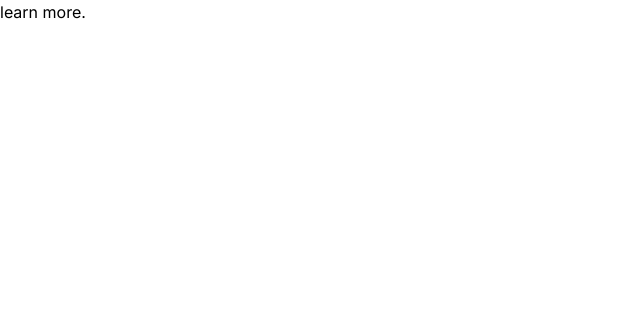
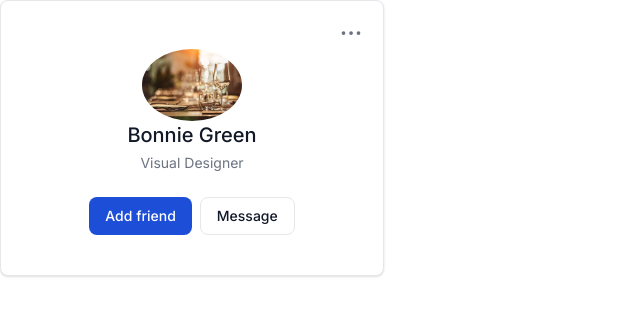
Before and after one commit to TamannaAfroz2666/PracticeProjectNextJs, a Next.js app: page /content-blog/1 in a window 1280 px wide. Shown: the top 316 px of the page, without its empty margins (0-640 px from the left). Built offline with nearby package versions, Linux system fonts and the light colour scheme.

Commit message:
dropdown add

```diff
--- /dev/null
+++ b/src/Styles/LearnMore/LearnMore.css
@@ -0,0 +1,9 @@
+*{
+    margin: 0;
+    padding: 0;
+    box-sizing: border-box;
+}
+
+.imgCore{
+    border-radius: 50%;
+}
--- a/src/app/content-blog/[learnmore]/page.jsx
+++ b/src/app/content-blog/[learnmore]/page.jsx
@@ -1,11 +1,103 @@
-import React from 'react';
+"use client"
+import React, { useState } from "react";
+import Image from "next/image";
+import "../../../Styles/LearnMore/LearnMore.css";
 
 const LearnMore = () => {
-    return (
-        <div>
-            learn more.
+    const [isOpen, setIsOpen] = useState(false)
+    const openToggle = () => {
+        console.log('click');
+        setIsOpen(!isOpen)
+    }
+
+
+  return (
+    <div>
+      <div class="w-full max-w-sm bg-white border border-gray-200 rounded-lg shadow dark:bg-gray-800 dark:border-gray-700">
+      <div className="flex justify-end px-4 pt-4">
+      <button
+        id="dropdownButton"
+        onClick={openToggle}
+        className="inline-block text-gray-500 dark:text-gray-400 hover:bg-gray-100 dark:hover:bg-gray-700 focus:ring-4 focus:outline-none focus:ring-gray-200 dark:focus:ring-gray-700 rounded-lg text-sm p-1.5"
+        type="button"
+      >
+        <span className="sr-only">Open dropdown</span>
+        <svg
+          className="w-5 h-5"
+          aria-hidden="true"
+          xmlns="http://www.w3.org/2000/svg"
+          fill="currentColor"
+          viewBox="0 0 16 3"
+        >
+          <path d="M2 0a1.5 1.5 0 1 1 0 3 1.5 1.5 0 0 1 0-3Zm6.041 0a1.5 1.5 0 1 1 0 3 1.5 1.5 0 0 1 0-3ZM14 0a1.5 1.5 0 1 1 0 3 1.5 1.5 0 0 1 0-3Z" />
+        </svg>
+      </button>
+      {/* Dropdown menu */}
+      <div
+        id="dropdown"
+        className={`z-10 ${isOpen ? 'block' : 'hidden'} text-base list-none bg-white divide-y divide-gray-100 rounded-lg shadow w-44 dark:bg-gray-700`}
+      >
+        <ul className="py-2" aria-labelledby="dropdownButton">
+          <li>
+            <a
+              href="#"
+              className="block px-4 py-2 text-sm text-gray-700 hover:bg-gray-100 dark:hover:bg-gray-600 dark:text-gray-200 dark:hover:text-white"
+            >
+              Edit
+            </a>
+          </li>
+          <li>
+            <a
+              href="#"
+              className="block px-4 py-2 text-sm text-gray-700 hover:bg-gray-100 dark:hover:bg-gray-600 dark:text-gray-200 dark:hover:text-white"
+            >
+              Export Data
+            </a>
+          </li>
+          <li>
+            <a
+              href="#"
+              className="block px-4 py-2 text-sm text-red-600 hover:bg-gray-100 dark:hover:bg-gray-600 dark:text-gray-200 dark:hover:text-white"
+            >
+              Delete
+            </a>
+          </li>
+        </ul>
+      </div>
+    </div>
+        <div class="flex flex-col items-center pb-10">
+          {/* <img class="w-24 h-24 mb-3 rounded-full shadow-lg" src="/docs/images/people/profile-picture-3.jpg" alt="Bonnie image"/> */}
+          <Image
+            src="/img1.jpg"
+            height={100}
+            width={100}
+            alt="not found"
+            className="imgCore"
+          />
+          <h5 class="mb-1 text-xl font-medium text-gray-900 dark:text-white">
+            Bonnie Green
+          </h5>
+          <span class="text-sm text-gray-500 dark:text-gray-400">
+            Visual Designer
+          </span>
+          <div class="flex mt-4 md:mt-6">
+            <a
+              href="#"
+              class="inline-flex items-center px-4 py-2 text-sm font-medium text-center text-white bg-blue-700 rounded-lg hover:bg-blue-800 focus:ring-4 focus:outline-none focus:ring-blue-300 dark:bg-blue-600 dark:hover:bg-blue-700 dark:focus:ring-blue-800"
+            >
+              Add friend
+            </a>
+            <a
+              href="#"
+              class="py-2 px-4 ms-2 text-sm font-medium text-gray-900 focus:outline-none bg-white rounded-lg border border-gray-200 hover:bg-gray-100 hover:text-blue-700 focus:z-10 focus:ring-4 focus:ring-gray-100 dark:focus:ring-gray-700 dark:bg-gray-800 dark:text-gray-400 dark:border-gray-600 dark:hover:text-white dark:hover:bg-gray-700"
+            >
+              Message
+            </a>
+          </div>
         </div>
-    );
+      </div>
+    </div>
+  );
 };
 
 export default LearnMore;
```
